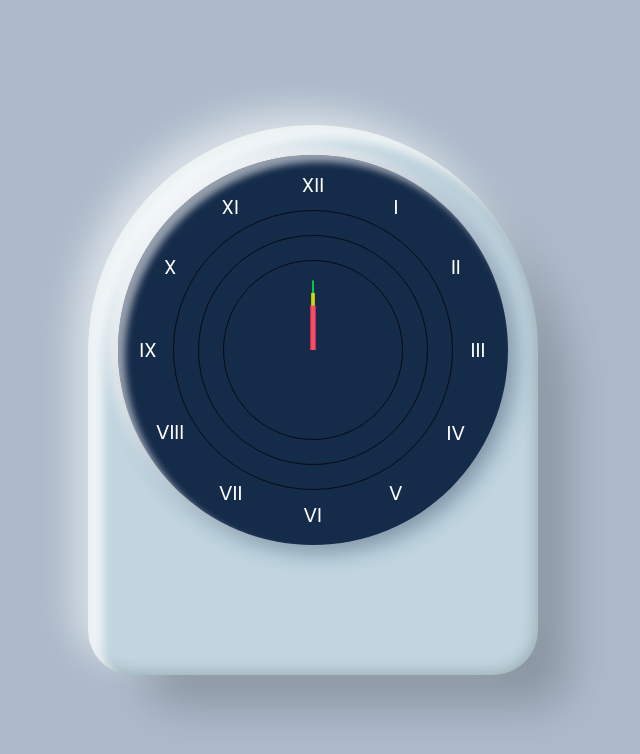
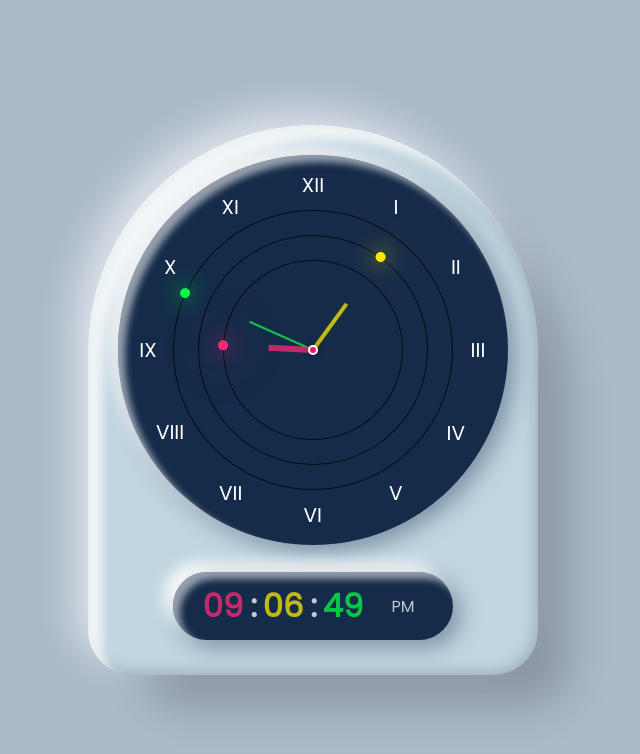
Before and after one commit to jsunh98/anal-clock, a plain HTML site: page index.html in a window 1280 px wide. Shown: the whole page, without its empty margins (327-967 px from the left). Drawn offline with Linux system fonts and the light colour scheme.

Commit message:
added more styling for the analog clock, added styling for the digital clock, added html elements for the digital clock along with all of the js code for both clocks.

```diff
--- a/app.js
+++ b/app.js
@@ -0,0 +1,41 @@
+let hr = document.querySelector('#hrs');
+        let min = document.querySelector('#min');
+        let sec = document.querySelector('#sec');
+
+        setInterval(()=>{
+            let day = new Date();
+            let hh = day.getHours() * 30;
+            let mm = day.getMinutes() * 6;
+            let ss = day.getSeconds() * 6;
+
+            hr.style.transform = `rotateZ(${hh+(mm/12)}deg)`;
+            min.style.transform = `rotateZ(${mm}deg)`;
+            sec.style.transform = `rotateZ(${ss}deg)`;
+
+            //Digital Clock Code
+            let hour = document.getElementById('hour');
+            let minutes = document.getElementById('minutes');
+            let seconds = document.getElementById('seconds');
+            let ampm = document.getElementById('ampm');
+
+            let h = new Date().getHours();
+            let m = new Date().getMinutes();
+            let s = new Date().getSeconds();
+
+            var am = h >= 12 ? 'PM' : 'AM';
+
+            //converts 24hrs clock to 12hrs clock
+            if(h > 12){
+                h = h + -12;
+            }
+
+            //add zero before single digit number
+            h = (h < 10) ? "0" + h : h;
+            m = (m < 10) ? "0" + m : m;
+            s = (s < 10) ? "0" + s : s;
+
+            hour.innerHTML = h;
+            minutes.innerHTML = m;
+            seconds.innerHTML = s;
+            ampm.innerHTML = am;
+    })
--- a/index.html
+++ b/index.html
@@ -4,7 +4,7 @@
     <meta charset="UTF-8">
     <meta name="viewport" content="width=device-width, initial-scale=1.0">
     <title>Analog Clock</title>
-    <link rel="stylesheet" href="styles.css">
+    <link rel="stylesheet" href="styles.css" type="text/css">
 </head>
 <body>
     <div class="clock">
@@ -25,6 +25,14 @@
             <span style="--i:10;"><b>X</b></span>
             <span style="--i:11;"><b>XI</b></span>
         </div>
+        <!-- Digital Clock-->
+        <div id="time">
+            <div id="hour" style="--clr: #ff2972;">00</div>
+            <div id="minutes" style="--clr: #fee800;">00</div>
+            <div id="seconds" style="--clr: #04fc43;">00</div>
+            <div id="ampm" style="--clr: #fff;">AM</div>
+        </div>
     </div>
+    <script src="app.js"></script>
 </body>
 </html>
--- a/styles.css
+++ b/styles.css
@@ -41,6 +41,17 @@ body {
     box-shadow: 7px 7px 22px #152b4a66,
     inset 7px 7px 7px rgba(255,255,255,0.55),
     -9px -9px 15px rgba(255,255,255,1)
+}
+.numbers::before {
+    content: '';
+    position: absolute;
+    width: 4px;
+    height: 4px;
+    border-radius: 50%;
+    background: #e91e63;
+    z-index: 100000;
+    box-shadow: 0 0 0 1px #e91e63,0 0 0 3px #fff,
+    0 0 5px 5px rgba(0,0,0,0.15);
 }
 .numbers span {
     position: absolute;
@@ -91,3 +102,60 @@ body {
     width: 180px;
     height: 180px;
 }
+.numbers .circle::before {
+    content: '';
+    position: absolute;
+    top: -6px;
+    left: 50%;
+    width: 10px;
+    height: 10px;
+    background: var(--clr);
+    border-radius: 50%;
+    transform: translateX(-50%);
+    box-shadow: 0 0 20px var(--clr),
+    0 0 60px var(--clr);
+}
+#time {
+    position: absolute;
+    bottom: 35px;
+    display: flex;
+    padding: 10px 20px;
+    font-size: 2em;
+    font-weight: 600;
+    border-radius: 40px;
+    background: #152b4a;
+    box-shadow: 7px 7px 22px #152b4a66,
+    inset 7px 7px 7px rgba(255,255,255,0.55),
+    -9px -9px 15px rgba(255,255,255,1)
+}
+#time div {
+    position: relative;
+    width: 60px;
+    text-align: center;
+    color: var(--clr);
+    opacity: 0.75;
+}
+#time div:last-child {
+    font-size: 0.5em;
+    display: flex;
+    justify-content: center;
+    align-items: center;
+    font-weight: 500;
+}
+#time div:nth-child(1)::after,
+#time div:nth-child(2)::after {
+    content: ':';
+    color: #fff;
+    position: absolute;
+    right: -4px;
+}
+#time div:nth-child(2)::after {
+    animation: animate 1s steps(1) infinite;
+}
+@keyframes animate {
+    0% {
+        opacity: 1;
+    } 50% {
+        opacity: 0;
+    }
+}
```
